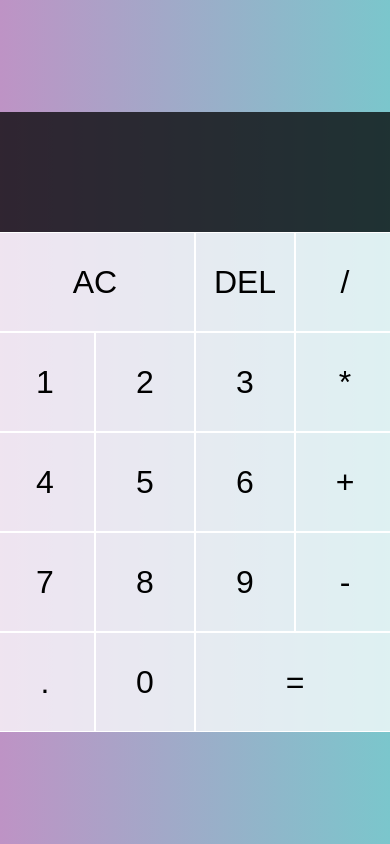
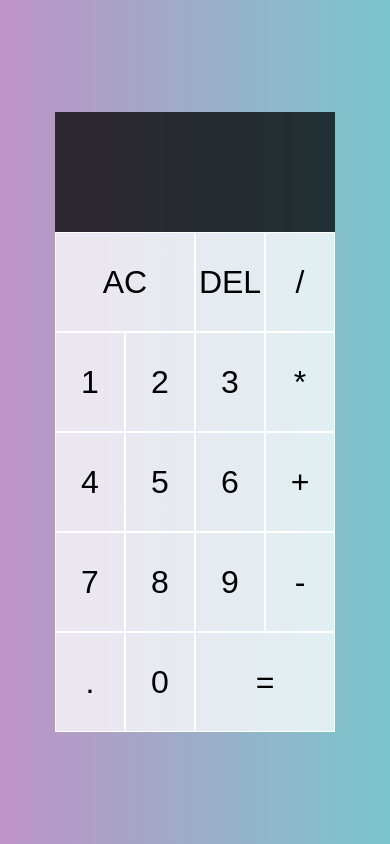
Before and after one commit to kouroshAf81/Calculator-with-Class, a plain HTML site: page index.html in a window 390 px wide. Drawn offline with Linux system fonts and the light colour scheme.

Commit message:
Added media queries to adjust layout

```diff
--- a/css/style.css
+++ b/css/style.css
@@ -18,7 +18,7 @@ body {
     align-content: center;
     min-height: 100vh;
     grid-template-columns: repeat(4, 100px);
-    grid-template-rows: minmax(120px, auto) repeat(5, 100px);
+    grid-template-rows: minmax(120px, auto) repeat(5, 80px);
 }
 
 .calculator-grid>button {
@@ -58,3 +58,10 @@ body {
     color: #fff;
     font-size: 2.5rem
 }
+
+@media screen and (max-width: 450px) {
+    .calculator-grid {
+        grid-template-columns: repeat(4, 70px);
+        grid-template-rows: minmax(120px, auto) repeat(5, 100px);
+    }
+}
```
